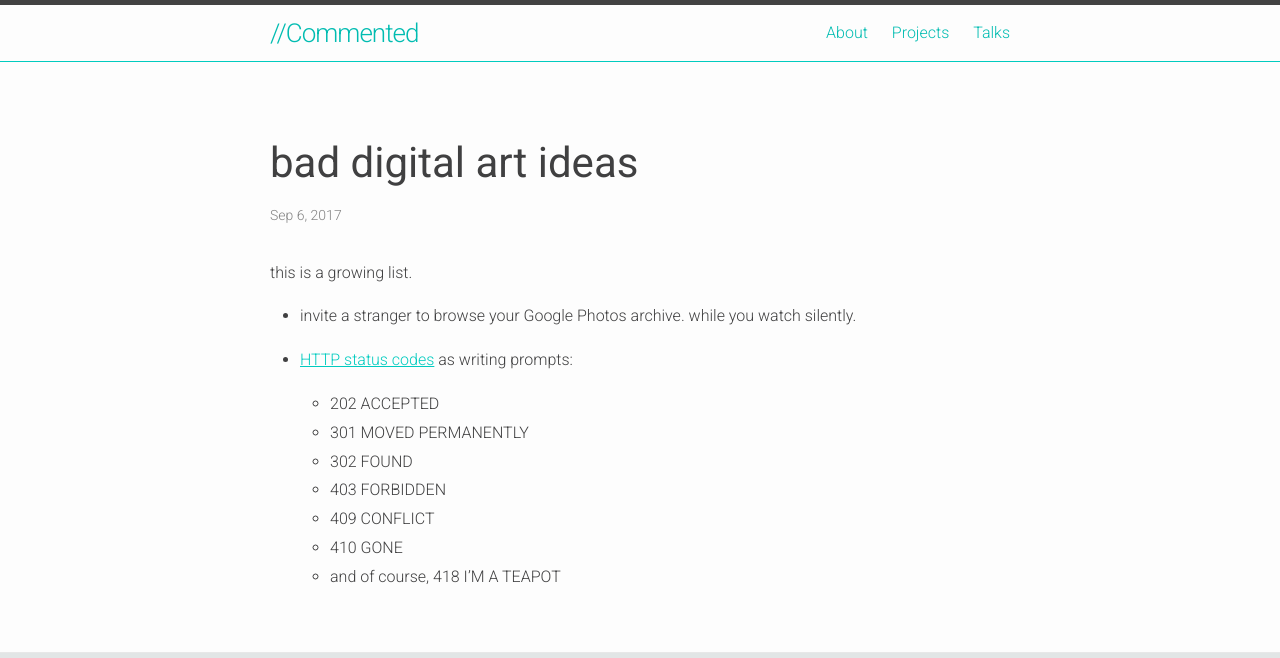
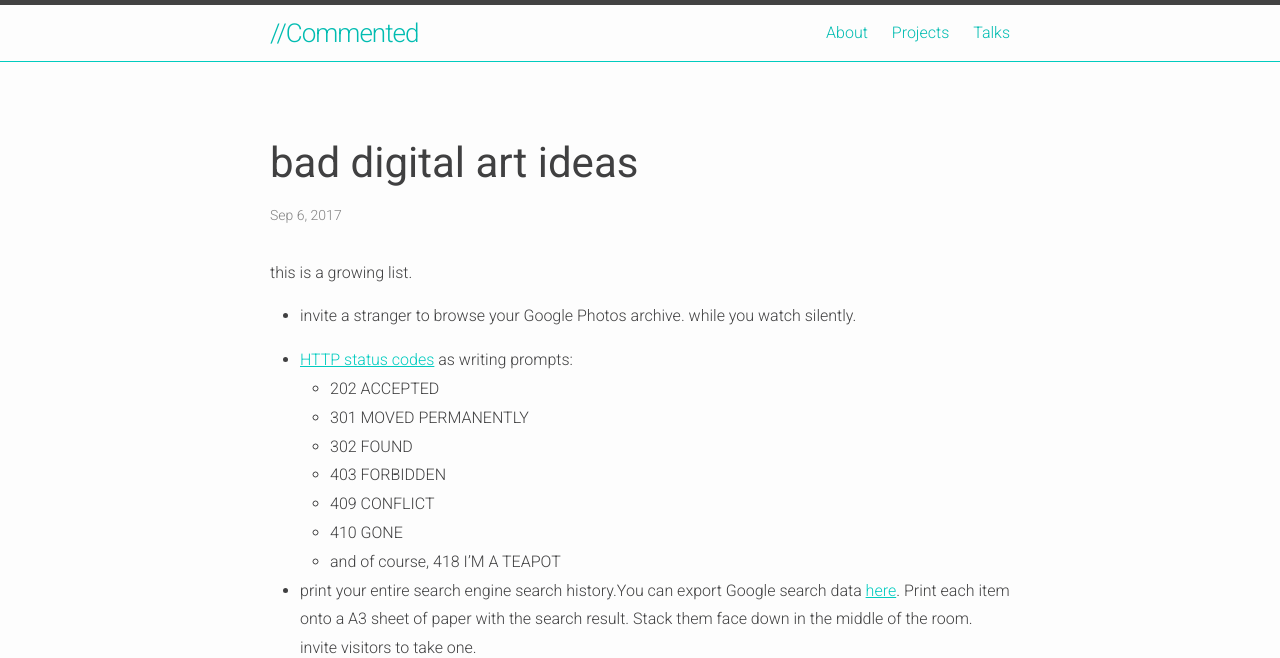
Before and after one commit to piratefsh/piratefsh.github.io, a Jekyll site: the page built from _posts/2017-09-06-digital-art-ideas.markdown, in a window 1280 px wide. Shown: the top 658 px of the page. Built offline with Jekyll 4.4.1, drawn with Linux system fonts in a browser that asks for light colours; grey boxes are pictures that could not be loaded.

Commit message:
Update 2017-09-06-digital-art-ideas.markdown

```diff
--- a/_posts/2017-09-06-digital-art-ideas.markdown
+++ b/_posts/2017-09-06-digital-art-ideas.markdown
@@ -15,3 +15,7 @@
     * 409 CONFLICT
     * 410 GONE
     * and of course, 418 I'M A TEAPOT
+
+* print your entire search engine search history.You can export Google search data [here](https://takeout.google.com/settings/takeout?continue=https%3A%2F%2Fmyactivity.google.com%2Fmore-activity%3Futm_campaign%3Dcontinue). Print each item onto a A3 sheet of paper with the search result. Stack them face down in the middle of the room. invite visitors to take one.
+
+![screenshot of downloading an archive of Chrome data on takeout.google.com](https://i.imgur.com/po8TbWU.png)
```
